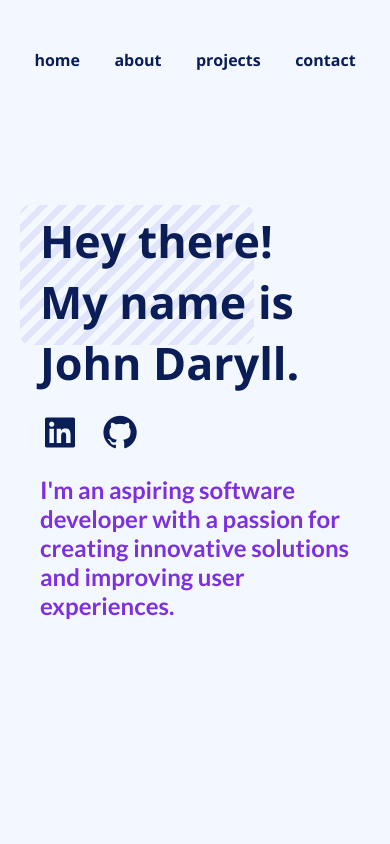
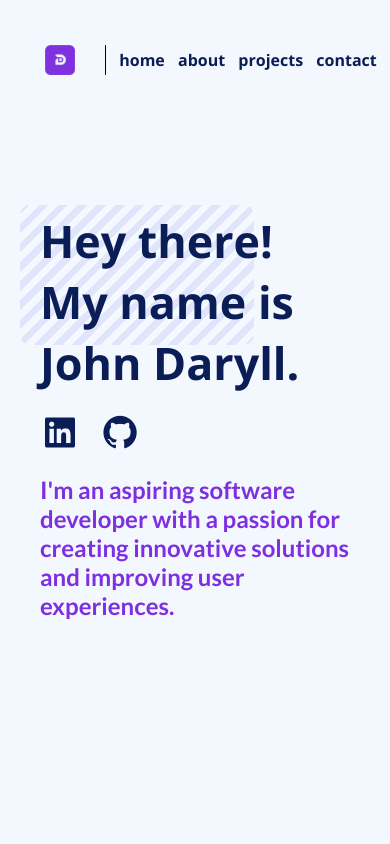
Before and after one commit to dariil/portfolioV2, a plain HTML site: page index.html in a window 390 px wide. Shown: the top 844 px of the page. Drawn offline with nearby package versions, Linux system fonts and the light colour scheme.

Commit message:
added new logo

```diff
--- a/css/style.css
+++ b/css/style.css
@@ -1342,6 +1342,21 @@ li a {
 }
 
 @media only screen and (max-width: 770px) {
+  .logo-container{
+    padding: 30px 0 0 45px;
+    /* width: 20px;
+    height: auto; */
+  }
+
+  .logo{
+    margin-top: 15px;
+    width: 30px;
+    height: 30px;
+    padding-right: 30px;
+    border-style: solid;
+    border-width: 0 1px 0 0;
+  }
+
   .navbar{
     padding-top: 30px;
     width: 100%;
--- a/index.html
+++ b/index.html
@@ -5,16 +5,16 @@
     <meta name="viewport" content="width=device-width, initial-scale=1.0">
     <link href='https://unpkg.com/boxicons@2.1.4/css/boxicons.min.css' rel='stylesheet'>
     <link rel="stylesheet" href="css/style.css">
-    <link rel="icon" href="assets/logo.png">
+    <link rel="icon" href="assets/new_logo-high-scale.png">
     <title>John Daryll Santiago</title>
 </head>
 <body>
     <header>
         <div class="page-container">
             <section class="nav-header-section" id="home">
-                <!-- <div class="logo-container">
-                    <img src="assets/plain_logo.png" class="logo" />
-                </div> -->
+                <div class="logo-container">
+                    <img src="assets/logo_new.png" class="logo" />
+                </div>
                 <nav class="navbar">
                     <ul>
                         <li><a href="#home">home</a></li>
```
Also changed, not shown: assets/logo_new.png (added), assets/new_logo--mid-scale.png (added), assets/new_logo.png (added), 1 other file.
